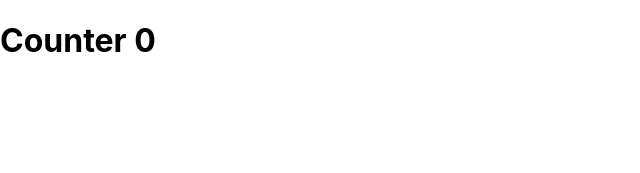
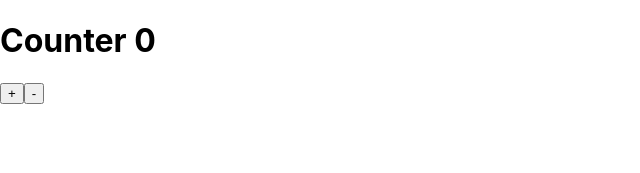
Before and after one commit to vgjangsoo/react-redux-project, a React (Create React App) app: page / in a window 1280 px wide. Shown: the top 173 px of the page, without its empty margins (0-640 px from the left). Built offline with nearby package versions, Linux system fonts and the light colour scheme.

Commit message:
create actions

```diff
--- a/src/App.js
+++ b/src/App.js
@@ -3,10 +3,14 @@ import { useSelector } from 'react-redux';
 
 function App() {
   const counter = useSelector(state => state.counter);
+  const isLogged = useSelector(state => state.isLogged);
 
   return (
     <div className="App">
       <h1>Counter {counter}</h1>
+      <button>+</button>
+      <button>-</button>
+      {isLogged ? <h3>Valuable information</h3> : ''}
     </div>
   );
 }
--- /dev/null
+++ b/src/actions/index.js
@@ -0,0 +1,5 @@
+export const increment = () => {
+    return {
+        type: 'INCREMENT'
+    }
+}
```
